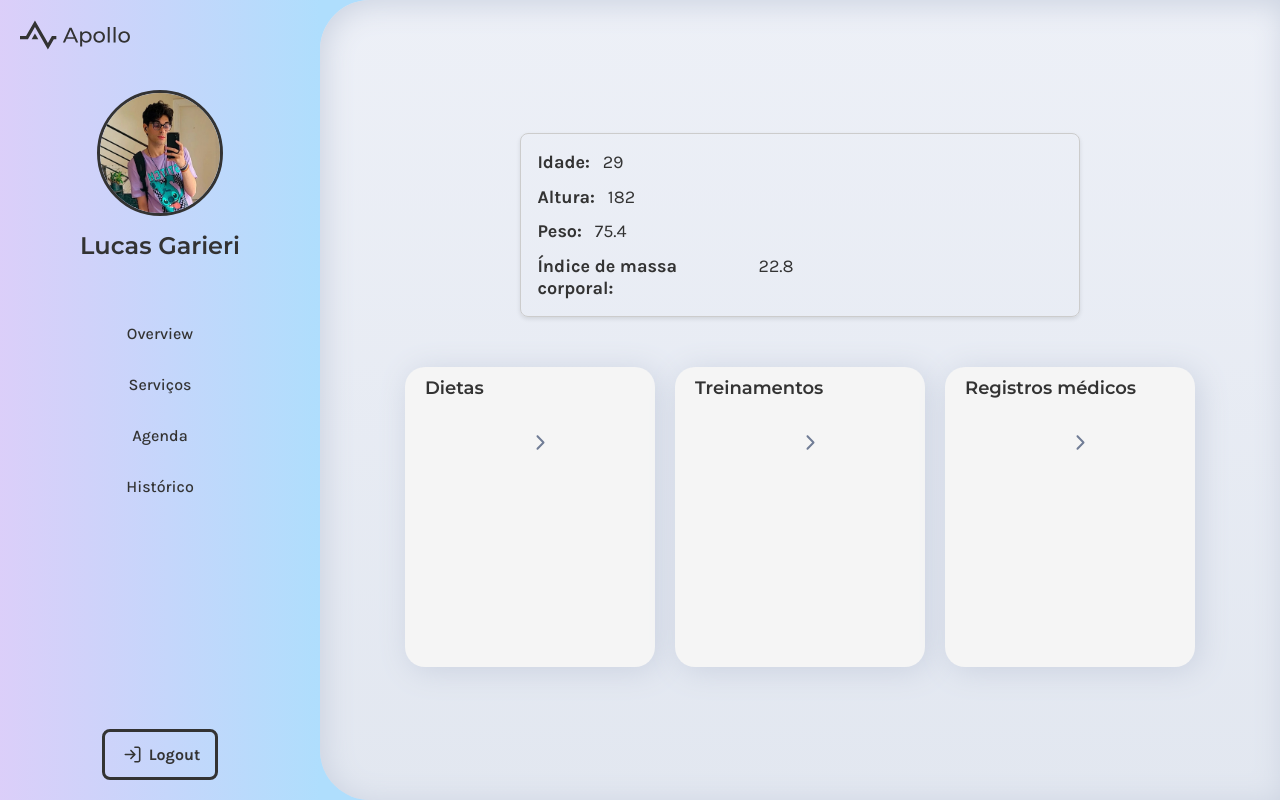
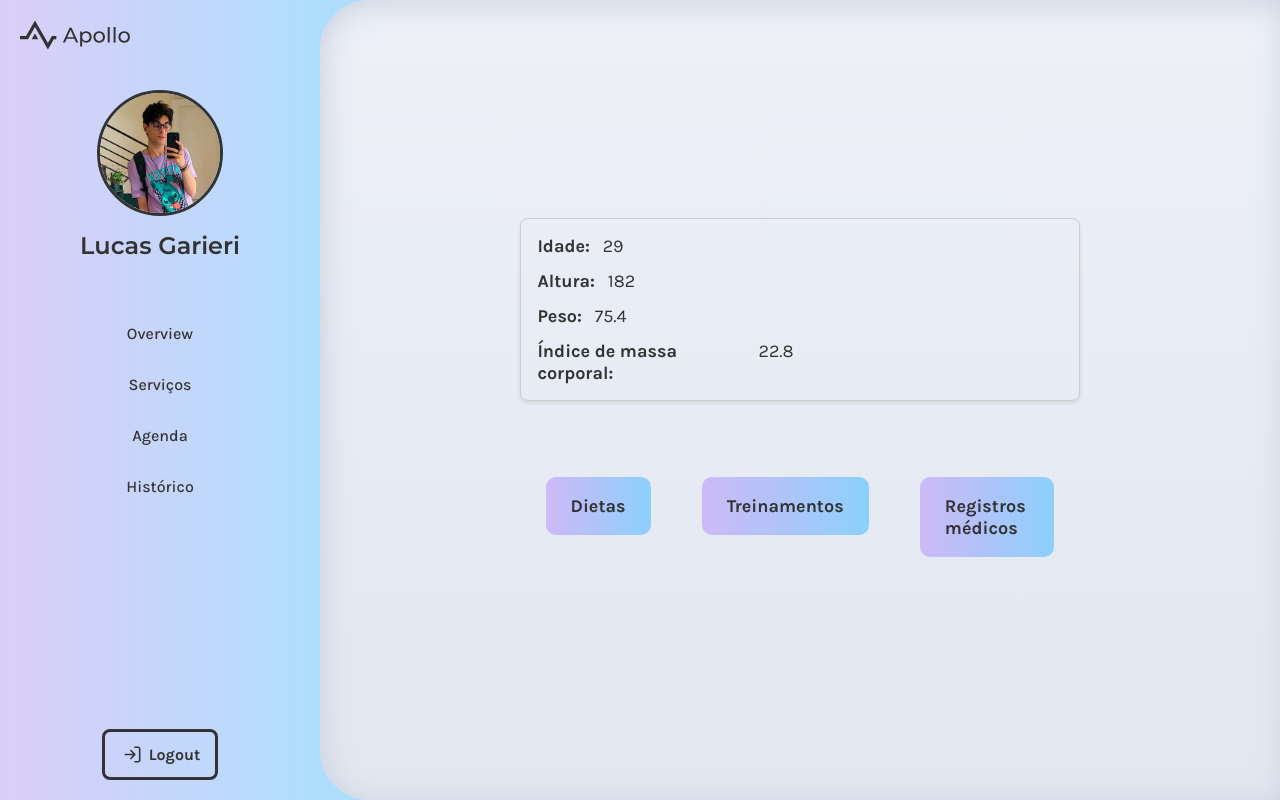
Before and after one commit to pedrohrodrig/LabEngSoft2-Frontend, a React (Create React App) app in the folder frontend/: page /patient-home in a window 1280 px wide. Built offline with nearby package versions, Linux system fonts and the light colour scheme.

Commit message:
adjusting patient home-page

```diff
--- a/frontend/src/pages/patient/patientHomePage/patientHomePage.css
+++ b/frontend/src/pages/patient/patientHomePage/patientHomePage.css
@@ -13,9 +13,10 @@
 }
 
 .second-row {
-    display: grid;
-    grid-template-columns: repeat(3, 1fr);
-    /* Divide a segunda linha em três colunas de largura igual */
-    gap: 20px;
-    /* Espaçamento entre os cards na segunda linha */
+    display: flex;
+    justify-content: space-between;
 }
+
+.second-row .but {
+    margin: 1.6rem;
+}
--- a/frontend/src/pages/patient/patientHomePage/patientHomePage.js
+++ b/frontend/src/pages/patient/patientHomePage/patientHomePage.js
@@ -1,8 +1,8 @@
 import React from "react";
 import GeneralInfo from "../../../components/generalinfo/generalinfo";
-import Card from "../../../components/card/card";
 
 import "./patientHomePage.css"
+import Button from "../../../components/button/button";
 
 function PatientHomePage() {
     return (
@@ -16,21 +16,9 @@ function PatientHomePage() {
                 />
             </div>
             <div className="second-row">
-                <Card
-                    clickable={true}
-                    title={'Dietas'}
-                    to={"/patient-diet"}
-                />
-                <Card
-                    clickable={true}
-                    title={'Treinamentos'}
-                    to={"/patient-training"}
-                />
-                <Card
-                    clickable={true}
-                    title={'Registros médicos'}
-                    to={"/patient-medical-registers"}
-                />
+                <Button className='grad medium' to={"/patient-diet"} text={'Dietas'}/>
+                <Button className='grad medium' to={"/patient-training"} text={'Treinamentos'}/>
+                <Button className='grad medium' to={"/patient-medical-registers"} text={'Registros médicos'}/>
             </div>
 
         </div>
```
